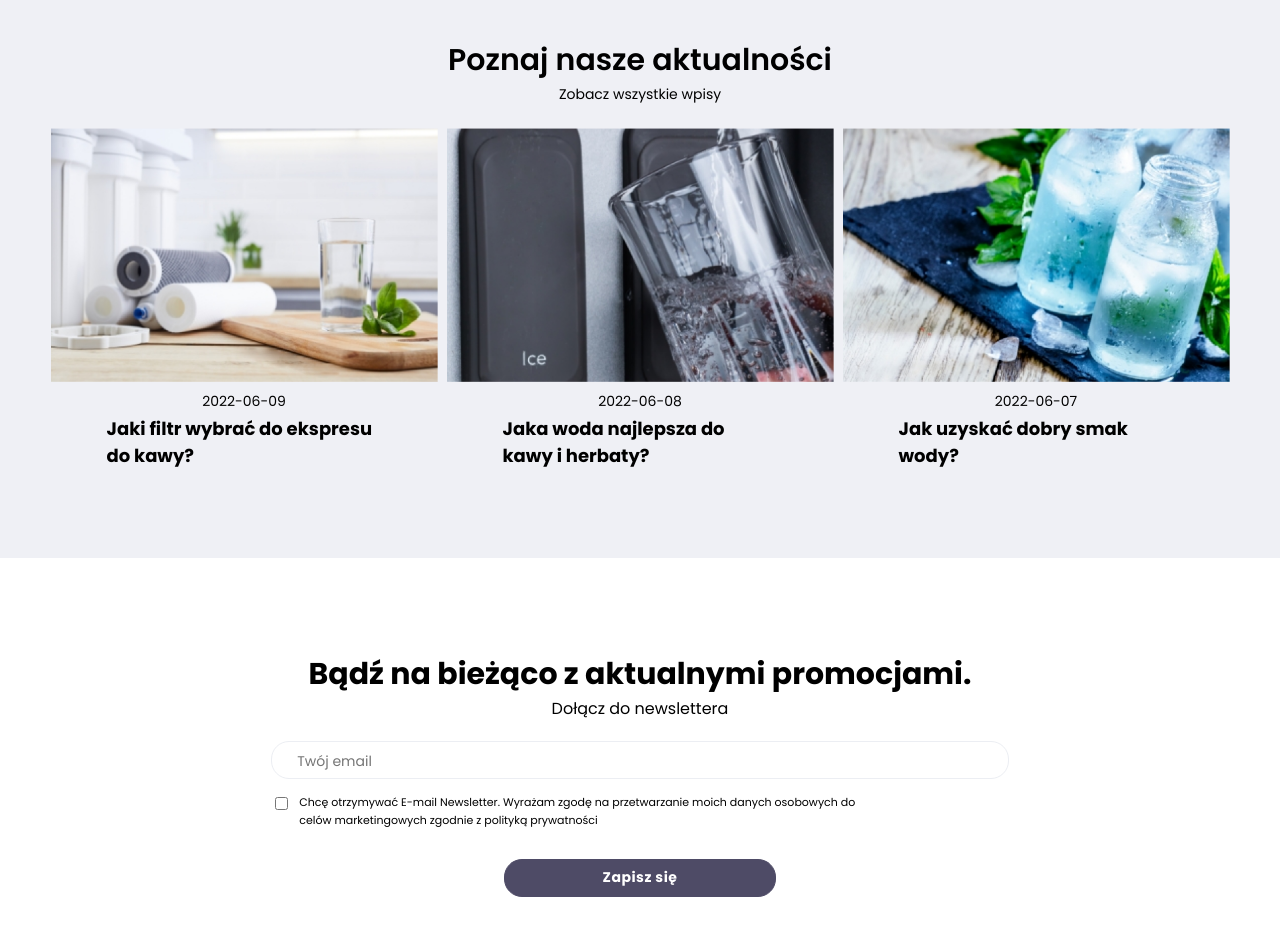
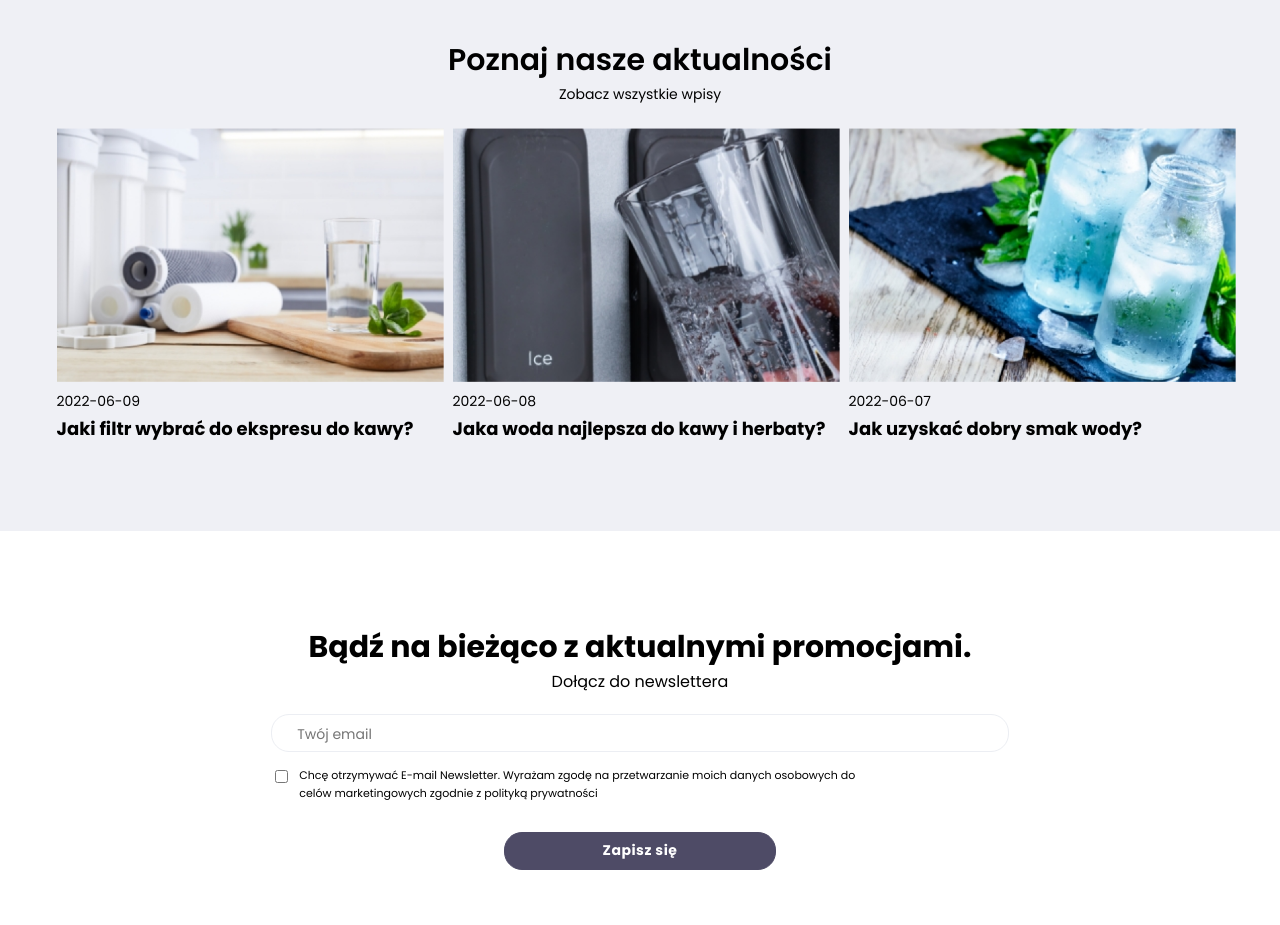
Before and after one commit to jk-slezak/freshwater, a plain HTML site: page index.html in a window 1280 px wide. Shown: the part 1900-2825 px from the top of the page. Drawn offline with nearby package versions, Linux system fonts and the light colour scheme.

Commit message:
Style change

```diff
--- a/style.css
+++ b/style.css
@@ -1097,6 +1097,7 @@ footer {
 
   .entrie-wrapper {
     margin: 0;
+    align-items: flex-start;
   }
 
   .entrie-img {
@@ -1123,6 +1124,7 @@ footer {
     line-height: 27px;
     letter-spacing: 0em;
     text-align: left;
+    margin: 0;
   }
 
   .newsletter {
```
